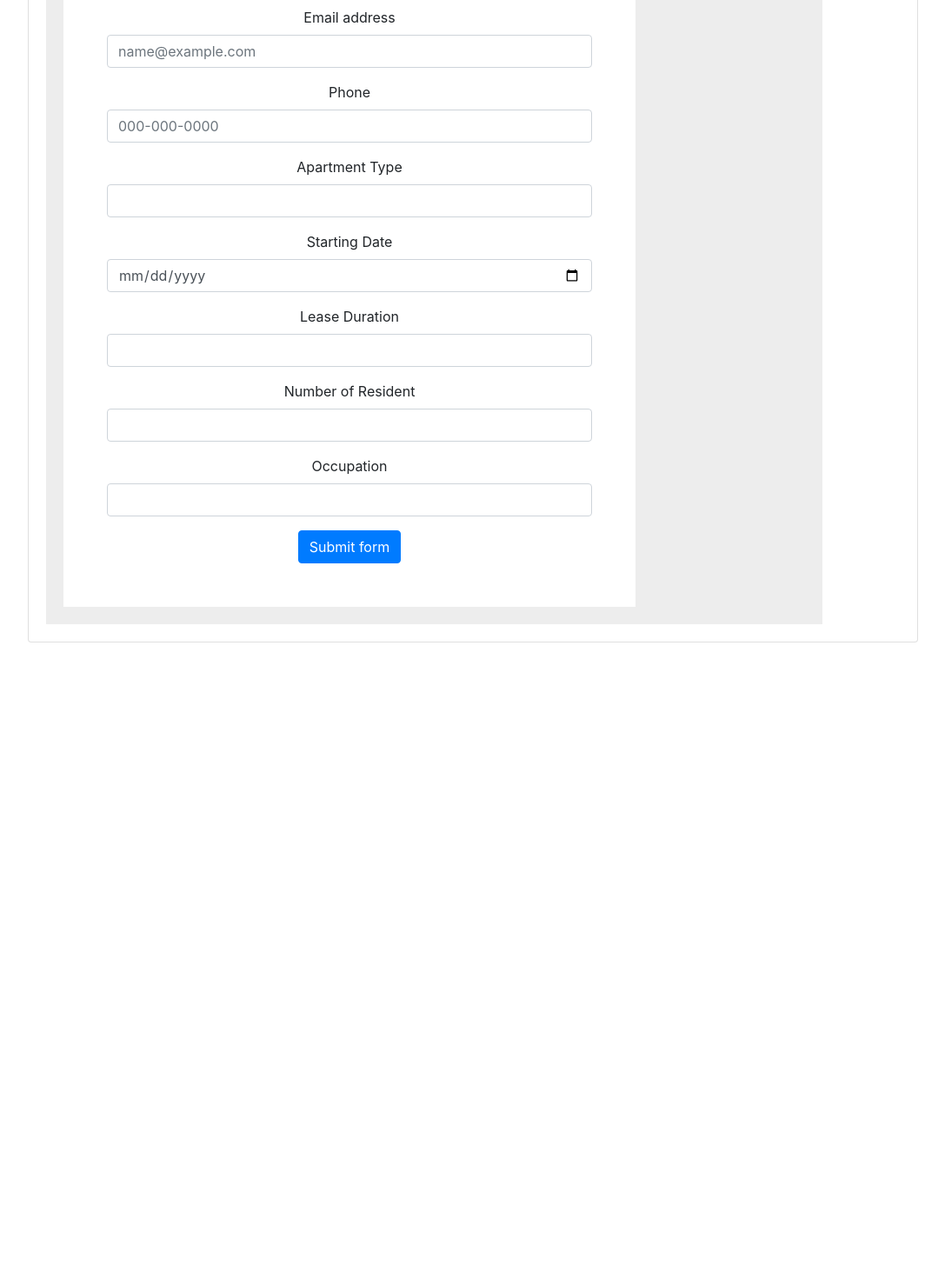
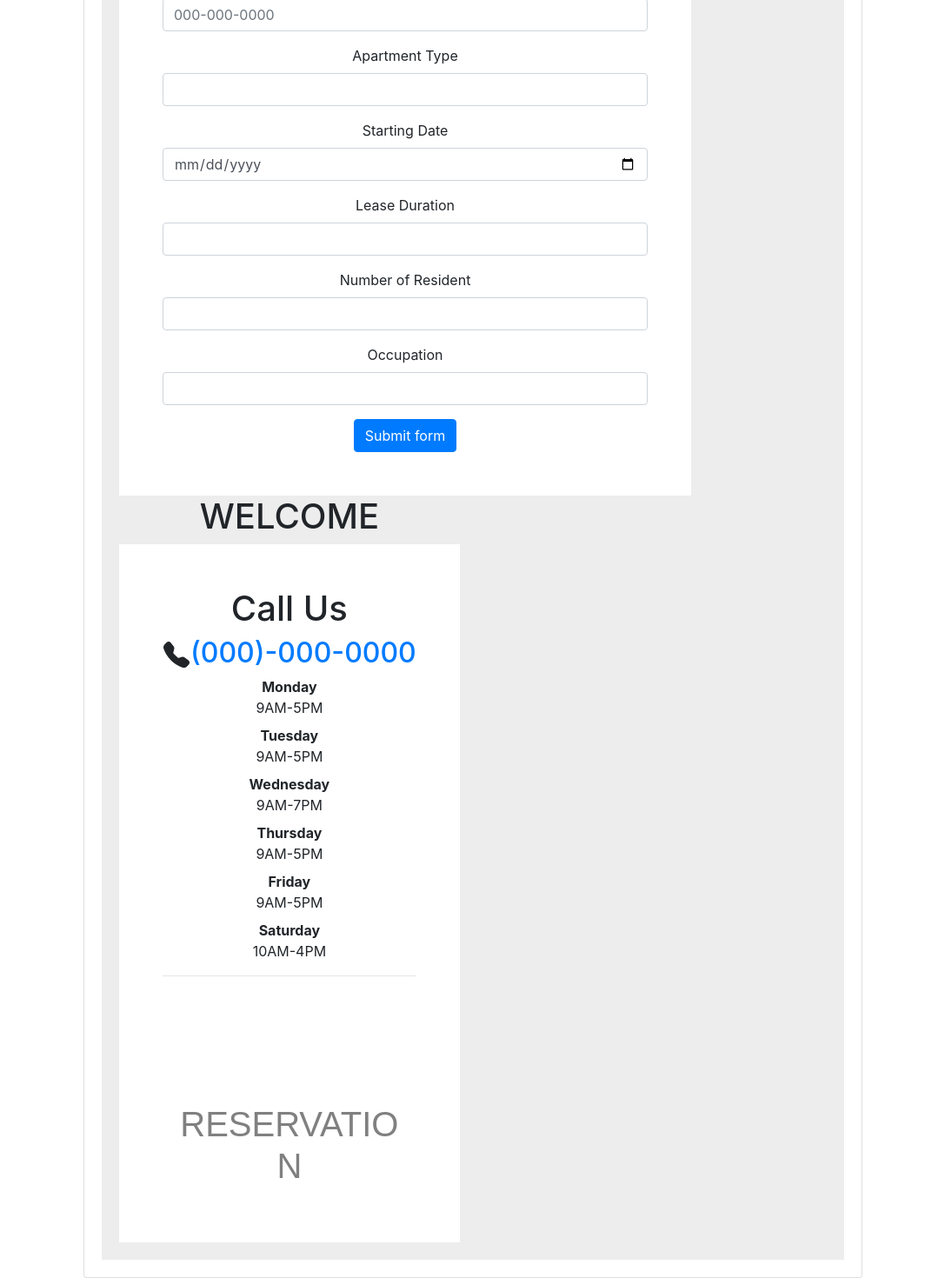
Before and after one commit to Hardikgithub2020/Hardik.github.io, a React (Create React App) app: page /ApplicationForm in a window 1280 px wide. Shown: the part 419-1889 px from the top of the page at 87% size, without its empty margins (96-1183 px from the left). Before the commit the page ends 1183 px from the top, so only its background shows below. Built offline with nearby package versions, Linux system fonts and the light colour scheme; what google-maps-react would draw is missing.

Commit message:
update Application form

```diff
--- a/src/CSS/FloorPlan.css
+++ b/src/CSS/FloorPlan.css
@@ -5,10 +5,4 @@
     background-repeat: no-repeat;
     padding: 7%;
 
-
-
 }
-.card{
-    margin: 10%;
-    margin-bottom: 2%;
- }
--- a/src/Components/Applicant.js
+++ b/src/Components/Applicant.js
@@ -66,7 +66,7 @@ handleSubmit= (event) =>{
         return (
             <div className="Applicant">
 
-                <div className="card">
+                <div className="card "style={{margin:"10%"}}>
                     <div className="card-group" >
                         <h3 style={{fontFamily:"fantasy"}}>LOG - IN</h3>
                     </div>
--- a/src/Components/ApplicationForm.js
+++ b/src/Components/ApplicationForm.js
@@ -1,7 +1,9 @@
 
 import React, { Component } from "react";
 import * as actions from "../actions/userActions";
-import axios from 'axios'
+import axios from 'axios';
+import ContactInformation from "./ContactInformation";
+
 
 class ApplicationForm extends Component {
     constructor(props) {
@@ -74,7 +76,7 @@ class ApplicationForm extends Component {
     render(){
         return (
             <div className="ApplicationForm">
-               <div className="card">
+               <div className="card" style={{marginLeft:"15%", marginRight:"15%"}}>
                     <div className="card-group" >
                         <h3 style={{fontFamily:"fantasy"}}>Application Form</h3>
                     </div>
@@ -133,11 +135,15 @@ class ApplicationForm extends Component {
                                                 <button className="btn btn-primary" type="submit">Submit form</button>
                                             </form>
                                         </div>
+                                        <div>
+                                            <h1>WELCOME</h1>
+                                            <ContactInformation/>
+                                            </div>
                                     </div>
                                 </div>
                             </div>
                         </div>
-                        <div>Reservation</div>
+
 
                     </div>
                 </div>
--- a/src/Components/ContactInformation.js
+++ b/src/Components/ContactInformation.js
@@ -4,6 +4,7 @@ function ContactInformation(props) {
     return (
 
             <section className="contactInfo" >
+
                 <div id="office-phone">
                     <h1>Call Us</h1>
                     <h2 className="normal" id="phone-number">
@@ -28,7 +29,7 @@ function ContactInformation(props) {
                     <dd>10AM-4PM</dd>
                 </dl>
                 <hr/>
-                <h1 style={{fontFamily:'fantasy',margin:'5%', color:"grey", marginTop:"25%"}}>RESERVATION</h1>
+                <h1 style={{fontFamily:'fantasy',margin:'5%', color:"grey", marginTop:"50%"}}>RESERVATION</h1>
             </section>
 
     );
--- a/src/Components/Resident.js
+++ b/src/Components/Resident.js
@@ -10,7 +10,7 @@ class Resident extends Component {
         let alertMessage="Successfully login"
         return (
 
-                <div className="card">
+                <div className="card" style={{margin:"10%"}}>
 
                 <div className="card-group" >
                     <div className='card-body'>
```
